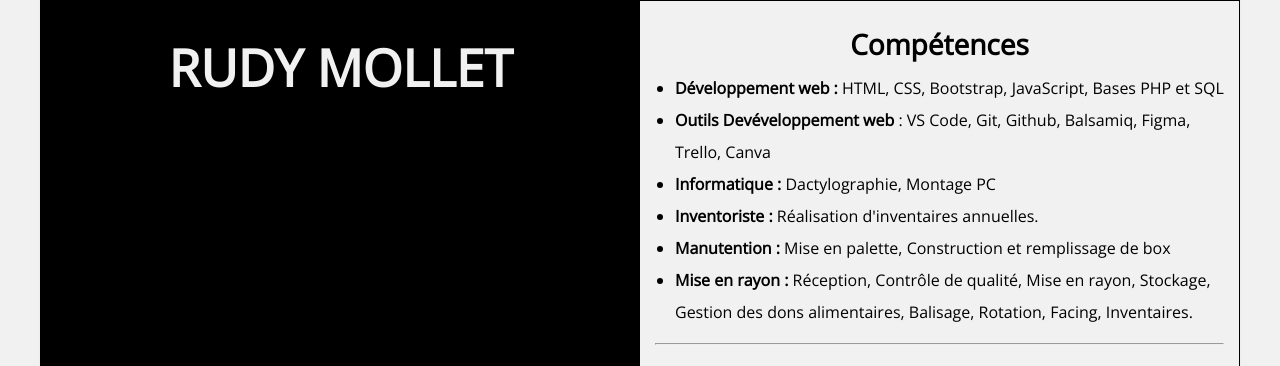
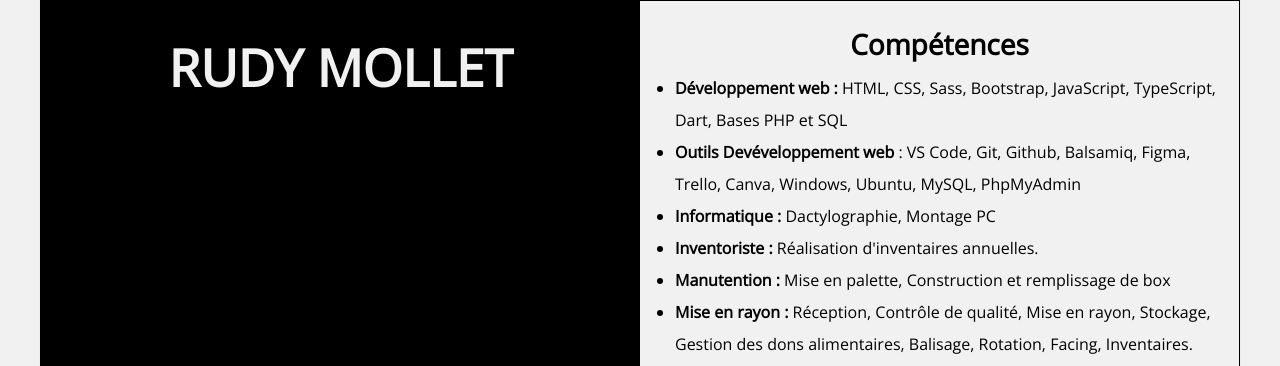
Before and after one commit to Zenitude/mycv, a plain HTML site: page index.html in a window 1280 px wide. Shown: the top 366 px of the page. Drawn offline with nearby package versions, Linux system fonts and the light colour scheme.

Commit message:
Update index.html

```diff
--- a/index.html
+++ b/index.html
@@ -62,8 +62,8 @@
 
                 <h2><strong>Compétences</strong></h2>
                 <ul>
-                    <li><strong>Développement web : </strong>HTML, CSS, Bootstrap, JavaScript, Bases PHP et SQL</li>
-                    <li><strong>Outils Devéveloppement web</strong> : VS Code, Git, Github, Balsamiq, Figma, Trello, Canva</li>
+                    <li><strong>Développement web : </strong>HTML, CSS, Sass, Bootstrap, JavaScript, TypeScript, Dart, Bases PHP et SQL</li>
+                    <li><strong>Outils Devéveloppement web</strong> : VS Code, Git, Github, Balsamiq, Figma, Trello, Canva, Windows, Ubuntu, MySQL, PhpMyAdmin</li>
                     <li><strong>Informatique : </strong>Dactylographie, Montage PC</li>
                     <li><strong>Inventoriste : </strong>Réalisation d'inventaires annuelles.</li>
                     <li><strong>Manutention : </strong>Mise en palette, Construction et remplissage de box</li>
```
